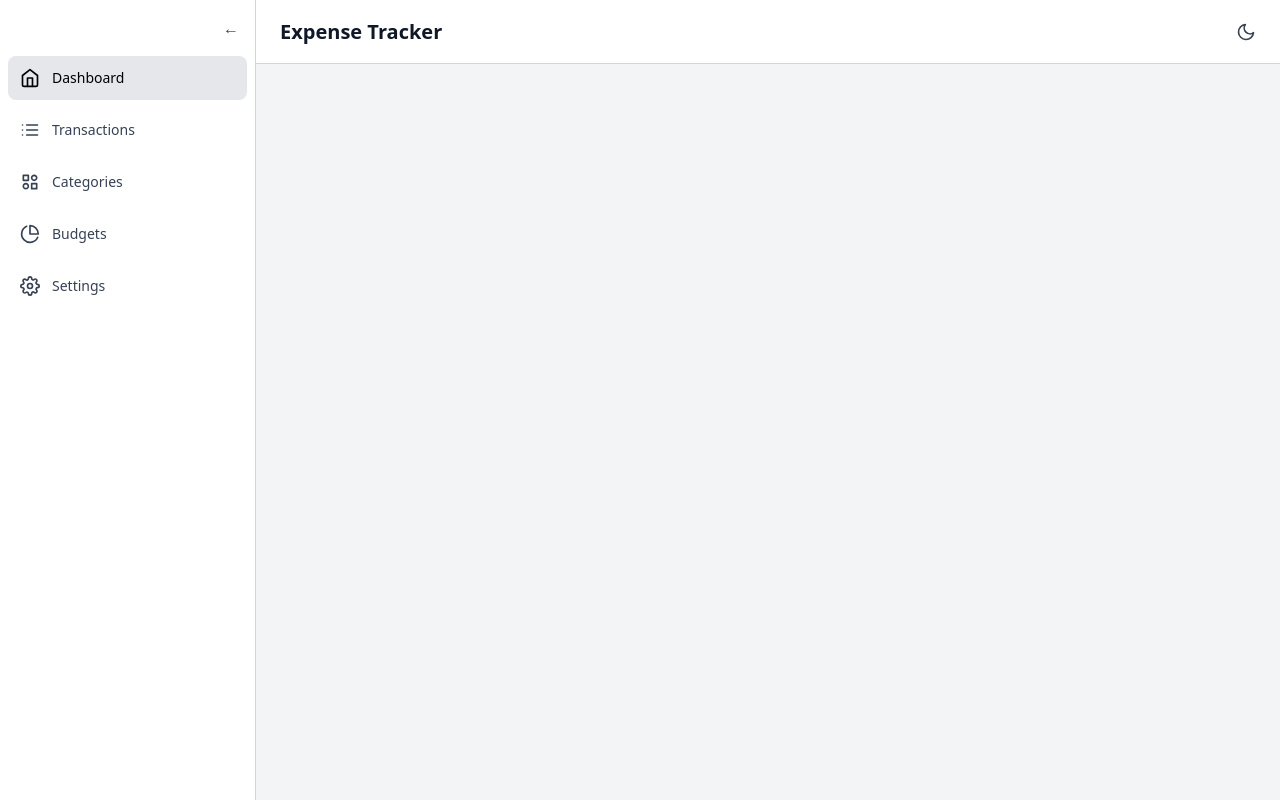
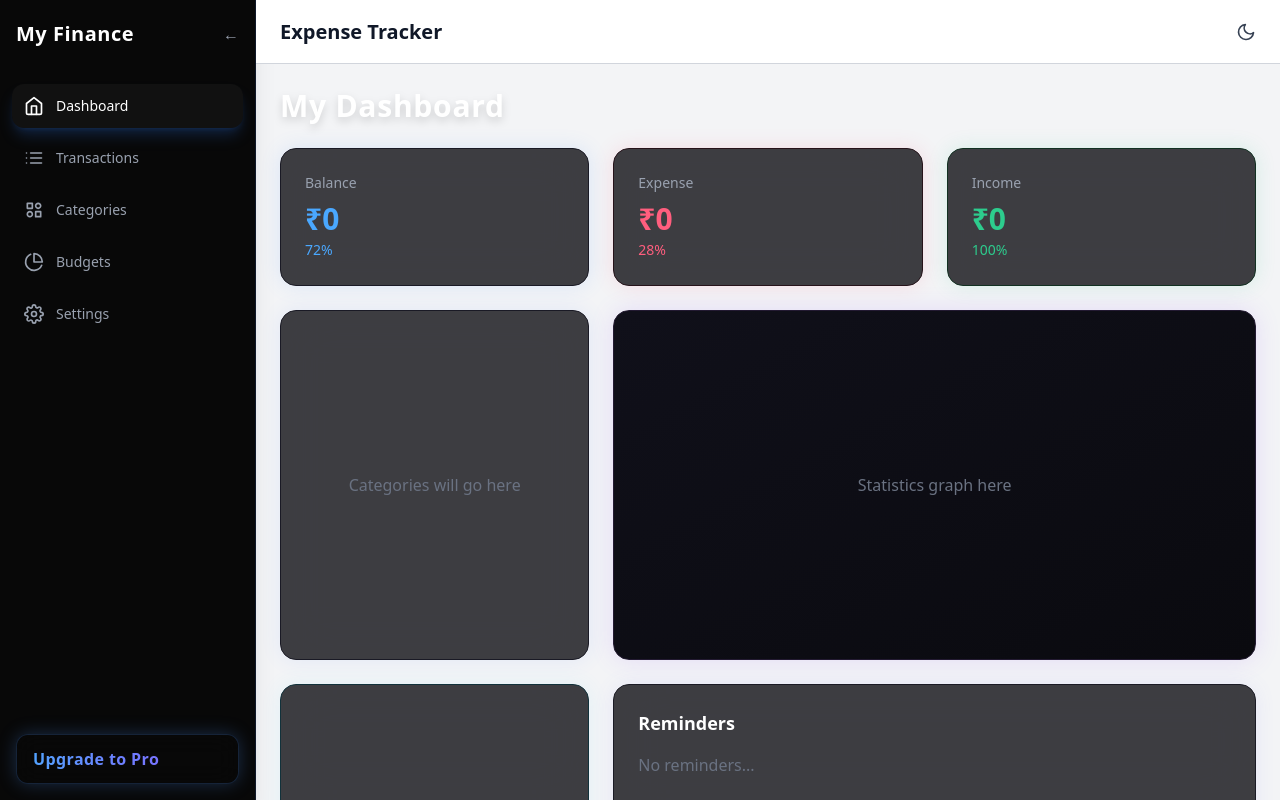
Before and after one commit to Noor1805/Expence-Tracker, a React app in the folder frontend/: page / in a window 1280 px wide. Built offline with nearby package versions, Linux system fonts and the light colour scheme; the HTML template or start-up script is replaced by a standard one.

Commit message:
dashboard part done

```diff
--- a/frontend/src/components/layout/Sidebar.jsx
+++ b/frontend/src/components/layout/Sidebar.jsx
@@ -16,37 +16,78 @@ export default function Sidebar() {
 
   return (
     <div
-      className={`h-full bg-white dark:bg-[#0d0d0d] border-r border-gray-300 dark:border-gray-800 transition-all
-      ${open ? "w-64" : "w-20"} duration-300 flex flex-col`}
+      className={`h-full bg-[#080808] dark:bg-[#080808] border-r border-gray-900
+      transition-all duration-300 flex flex-col shadow-xl
+      ${open ? "w-64" : "w-20"}`}
     >
+      <div className="flex items-center justify-between px-4 py-5">
+        {open && (
+          <h2 className="text-xl font-semibold text-white tracking-wide">
+            My Finance
+          </h2>
+        )}
 
-      <div className="flex justify-end p-4">
         <button
           onClick={() => setOpen(!open)}
-          className="text-gray-700 dark:text-gray-300"
+          className="text-gray-400 hover:text-white transition"
         >
           {open ? "←" : "→"}
         </button>
       </div>
 
-
-      <nav className="flex flex-col gap-2 px-2">
+      <nav className="flex flex-col mt-4 gap-2 px-3">
         {menuItems.map((item) => (
           <NavLink
             key={item.name}
             to={item.path}
             className={({ isActive }) =>
-              `flex items-center gap-3 px-3 py-3 rounded-lg text-sm transition-all
-              ${isActive
-                ? "bg-gray-200 dark:bg-gray-800 text-black dark:text-white"
-                : "text-gray-700 dark:text-gray-300 hover:bg-gray-100 dark:hover:bg-gray-700"}`
+              `relative flex items-center gap-3 px-3 py-3 rounded-xl
+              text-sm font-medium transition-all group
+
+              ${
+                isActive
+                  ? "text-white bg-[#111] shadow-lg shadow-blue-500/20"
+                  : "text-gray-400 hover:text-white hover:bg-[#111] hover:shadow-lg hover:shadow-blue-500/10"
+              }`
             }
           >
+            {({ isActive }) =>
+              isActive && (
+                <span className="absolute left-0 w-1 h-full rounded-r-xl bg-blue-500"></span>
+              )
+            }
+
             <span className="text-xl">{item.icon}</span>
-            {open && <span>{item.name}</span>}
+
+            {open && <span className="transition-all">{item.name}</span>}
           </NavLink>
         ))}
       </nav>
+
+      <div className="mt-auto p-4">
+        <div
+          className={`${open ? "px-4 py-3" : "p-3"}
+  rounded-xl
+  cursor-pointer
+  transition-all
+  duration-300
+  bg-[rgba(25,25,35,0.65)]
+  backdrop-blur-md
+  border border-[rgba(80,150,255,0.2)]
+  shadow-[0_0_18px_rgba(80,150,255,0.25)]
+  hover:shadow-[0_0_25px_rgba(80,150,255,0.45)]
+  hover:-translate-y-1
+  text-transparent bg-clip-text
+  bg-gradient-to-r from-[#4aa8ff] via-[#6e7dff] to-[#8a5bff]
+`}
+        >
+          {open ? (
+            <span className="font-semibold tracking-wide">Upgrade to Pro</span>
+          ) : (
+            <span className="text-xl">⭐</span>
+          )}
+        </div>
+      </div>
     </div>
   );
 }
--- /dev/null
+++ b/frontend/src/pages/Dashboard.jsx
@@ -0,0 +1,112 @@
+export default function Dashboard() {
+  return (
+    <div className="space-y-6 animate-fadeIn">
+      <h1 className="text-3xl font-semibold text-white tracking-wide drop-shadow-lg">
+        My Dashboard
+      </h1>
+
+      <div className="grid grid-cols-1 md:grid-cols-3 gap-6">
+        <div
+          className="p-6 rounded-2xl bg-[rgba(15,15,20,0.8)] backdrop-blur-xl
+        border border-[#1a1a25] shadow-[0_0_20px_rgba(80,150,255,0.15)]
+        hover:shadow-[0_0_25px_rgba(80,150,255,0.35)] transition-transform
+        hover:-translate-y-1 duration-300"
+        >
+          <h2 className="text-gray-400 text-sm">Balance</h2>
+          <p className="text-3xl font-semibold text-[#4aa8ff] mt-2">₹0</p>
+          <span className="text-[#4aa8ff] text-sm">72%</span>
+        </div>
+
+        <div
+          className="p-6 rounded-2xl bg-[rgba(15,15,20,0.8)] backdrop-blur-xl
+        border border-[#26131a] shadow-[0_0_20px_rgba(255,80,120,0.15)]
+        hover:shadow-[0_0_25px_rgba(255,80,120,0.35)] transition-transform
+        hover:-translate-y-1 duration-300"
+        >
+          <h2 className="text-gray-400 text-sm">Expense</h2>
+          <p className="text-3xl font-semibold text-[#ff5e7e] mt-2">₹0</p>
+          <span className="text-[#ff5e7e] text-sm">28%</span>
+        </div>
+
+        <div
+          className="p-6 rounded-2xl bg-[rgba(15,15,20,0.8)] backdrop-blur-xl
+        border border-[#123122] shadow-[0_0_20px_rgba(45,200,140,0.15)]
+        hover:shadow-[0_0_25px_rgba(45,200,140,0.35)] transition-transform
+        hover:-translate-y-1 duration-300"
+        >
+          <h2 className="text-gray-400 text-sm">Income</h2>
+          <p className="text-3xl font-semibold text-[#2dcc8d] mt-2">₹0</p>
+          <span className="text-[#2dcc8d] text-sm">100%</span>
+        </div>
+      </div>
+
+      <div className="grid grid-cols-1 xl:grid-cols-3 gap-6">
+        <div
+          className="xl:col-span-1 p-6 h-[350px] rounded-2xl
+        bg-[rgba(15,15,20,0.8)] backdrop-blur-xl
+        border border-[#1a1a25] shadow-[0_0_20px_rgba(80,130,255,0.1)]
+        hover:shadow-[0_0_25px_rgba(80,130,255,0.25)] transition
+        flex items-center justify-center"
+        >
+          <p className="text-gray-500">Categories will go here</p>
+        </div>
+
+        <div
+          className="xl:col-span-2 p-6 h-[350px] rounded-2xl
+        bg-gradient-to-br from-[#10101a] to-[#0a0a0f] backdrop-blur-xl
+        border border-[#231a32] shadow-[0_0_25px_rgba(150,80,255,0.15)]
+        hover:shadow-[0_0_30px_rgba(150,80,255,0.3)] transition
+        flex items-center justify-center"
+        >
+          <p className="text-gray-500">Statistics graph here</p>
+        </div>
+      </div>
+
+      <div className="grid grid-cols-1 xl:grid-cols-3 gap-6">
+        <div
+          className="p-6 h-[300px] rounded-2xl
+        bg-[rgba(15,15,20,0.8)] backdrop-blur-xl
+        border border-[#12323b] shadow-[0_0_20px_rgba(80,220,255,0.1)]
+        hover:shadow-[0_0_25px_rgba(80,220,255,0.3)] transition
+        flex items-center justify-center"
+        >
+          <p className="text-gray-500">Pie chart here</p>
+        </div>
+
+        <div
+          className="xl:col-span-2 p-6 h-[300px] rounded-2xl
+        bg-[rgba(15,15,20,0.8)] backdrop-blur-xl
+        border border-[#1b1b25] shadow-[0_0_20px_rgba(120,120,255,0.1)]
+        hover:shadow-[0_0_25px_rgba(120,120,255,0.3)] transition"
+        >
+          <h2 className="text-white font-semibold text-lg mb-4">Reminders</h2>
+          <p className="text-gray-500">No reminders...</p>
+        </div>
+      </div>
+
+      <div className="grid grid-cols-1 xl:grid-cols-2 gap-6">
+        <div
+          className="p-6 rounded-2xl
+        bg-[rgba(15,15,20,0.8)] backdrop-blur-xl
+        border border-[#1a1a25] shadow-[0_0_20px_rgba(80,150,255,0.12)]
+        hover:shadow-[0_0_25px_rgba(80,150,255,0.25)] transition"
+        >
+          <h2 className="text-white font-semibold text-lg mb-4">
+            Transactions
+          </h2>
+          <p className="text-gray-500">No transactions yet...</p>
+        </div>
+
+        <div
+          className="p-6 rounded-2xl
+        bg-[rgba(15,15,20,0.8)] backdrop-blur-xl
+        border border-[#2e2314] shadow-[0_0_20px_rgba(255,200,100,0.12)]
+        hover:shadow-[0_0_25px_rgba(255,200,100,0.25)] transition"
+        >
+          <h2 className="text-white font-semibold text-lg mb-4">Upcoming</h2>
+          <p className="text-gray-500">No upcoming bills...</p>
+        </div>
+      </div>
+    </div>
+  );
+}
```
Also changed, not shown: frontend/src/App.jsx (+6 -21 lines), frontend/src/pages/Dashboard/Analytics.jsx (deleted), frontend/src/pages/Dashboard/Overview.jsx (deleted).
